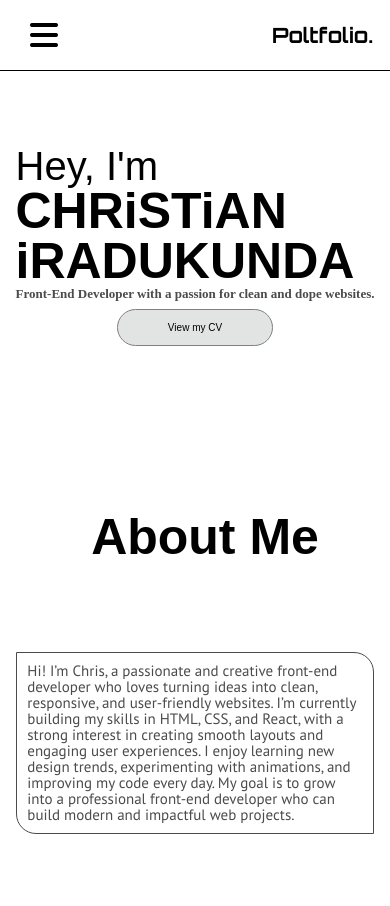
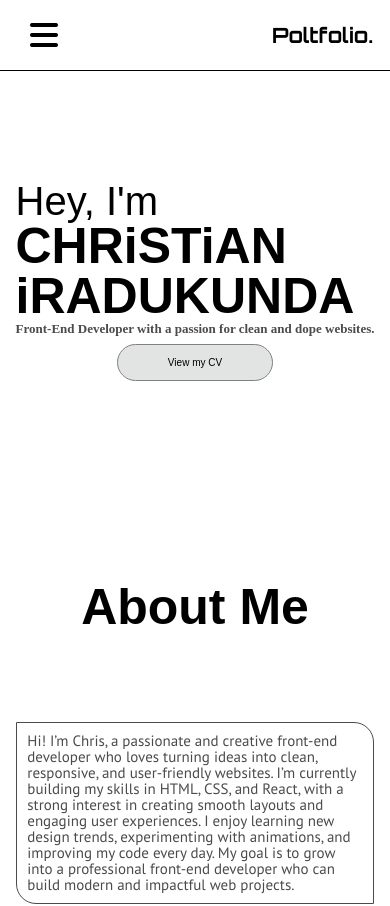
Before and after one commit to chriskunda/Portfolio, a React (Vite) app in the folder My-portfolio/: page / in a window 390 px wide. Shown: the top 906 px of the page. Built offline with nearby package versions, Linux system fonts and the light colour scheme; a web font is replaced by a local one.

Commit message:
little changes

```diff
--- a/My-portfolio/src/Components/About.css
+++ b/My-portfolio/src/Components/About.css
@@ -21,8 +21,6 @@ html{
     width: 35%;
     height: auto;
     font-size: 30px;
-    margin-left: 20px;
-
 }
 
 .h1-2{
--- a/My-portfolio/src/Components/Body1.css
+++ b/My-portfolio/src/Components/Body1.css
@@ -100,7 +100,7 @@ html{
         flex-direction: column;
         justify-content: center;
         align-items: center;
-        height: 350px;
+        height: 420px;
         background-color: white;
     }
     .foto{
--- a/My-portfolio/src/Components/Contact.jsx
+++ b/My-portfolio/src/Components/Contact.jsx
@@ -60,7 +60,7 @@ const Contact = () => {
                             <a className="icon3" href="mailto:christianira2003@gmail.com">
                                 <i className="fa-regular fa-envelope email-icon"></i>
                             </a>
-                            <a className="icon4" href="">
+                            <a className="icon4" href="https://wa.me/250798697759">
                                 <i className="fa-brands fa-whatsapp whats-icon"></i>
                             </a>
 
--- a/My-portfolio/src/Components/Projects.css
+++ b/My-portfolio/src/Components/Projects.css
@@ -138,12 +138,16 @@ html{
     }
 
     .second{
-        width: 345px;
+        width: 90%;
         height: 332px;
     }
 
+    .second1-div{
+        width: 100%;
+    }
+
     .second1-div>img{
-        width: 345px;
+        width: 100%;
         height: 200px;
     }
 
```
